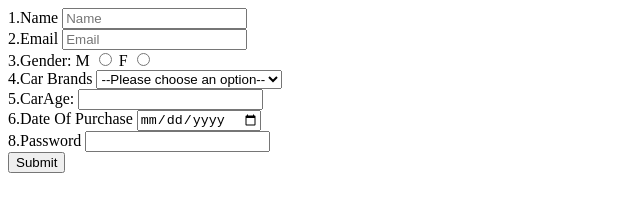
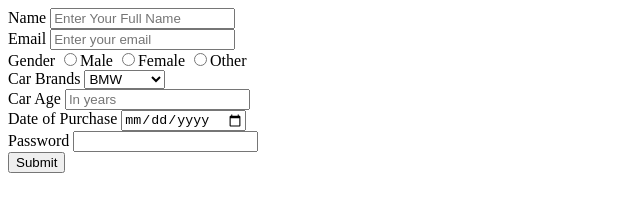
Before and after one commit to acciojob/car-insurance-form-sutrishnabhunia, a website: page main.html in a window 1280 px wide. Shown: the whole page, without its empty margins (0-640 px from the left). Drawn offline with Linux system fonts and the light colour scheme.

Commit message:
created a submission

```diff
--- a/main.html
+++ b/main.html
@@ -7,52 +7,105 @@
 </head>
 
 <body>
-	 <form id="my-form" method="post">
-				<div>
-			<label for="name">1.Name</label>
-			<input type="text" id="name" placeholder="Name" required>
-		</div>
-		<div>
-			<label for="email">2.Email</label>
-			<input type="email" id="email" placeholder="Email" required>
-		</div>
-		<div>
-				<!-- 3. -->
-			 <label for="gender">3.Gender:</label>
-			 <label for="gender_m">M</label>
-			  <input type="radio" id="gender_m" name="gender" required>
-			  <label for="gender">F</label>
-			  <input type="radio" id="gender_f" name="gender" required>
-		</div>
-		<div>
-			<label for="cars">4.Car Brands</label>
-			  <select name="cars" id="cars" required>
-				  <option value="" disabled selected>--Please choose an option--</option>
-				  <option>BMW</option>
-				  <option>Audi</option>
-				  <option>Mercedez</option>
-			  </select>
-		</div>
-		<div>
-			 <label for="Carage">5.CarAge:</label>
-			 <input type="number" id="Carage" min="0" required >
-		</div>
-		<div>
-			<label for="dop">6.Date Of Purchase</label>
-			<input type="date" id="dop" required>
-		</div>
-		<div>
-			 <label for="password">8.Password</label>
-			 <input type="password" id="password" required>
-		</div>
-		 <div>
-			<button type="submit">Submit</button>
-		</div>
-	</form>
 	<!-- the entire body must be written by student -->
     <script type="text/javascript" src="./script.js">
 </script>
+<!-- <div>
+      <form action="#" method="post" id="form">
+        <div>
+          <label for="name">Name</label>
+          <input type="text" name="name" id="name" />
+        </div>
 
+        <div>
+          <label for="email">Email</label>
+          <input type="email" name="email" id="email" />
+        </div>
+
+
+
+        <div>
+          <legend>Gender</legend>
+          <div>
+            <input type="radio" name="gender" id="gender" value="Male" />
+            <label for="gender">Male</label>
+
+          </div>
+
+          <div>
+          <input type="radio" name="gender" id="gender" value="Female" />
+          <label for="gender">Female</label>
+
+          </div>
+
+          <div>
+            <input type="radio" name="gender" id="gender" value="others" />
+            <label for="gender">Others</label>
+
+          </div>
+
+        </div>
+
+        <div>
+          <label for="cars">Car Brands</label>
+          <select name="carBrands" id="cars">
+            <option value="BMW">BMW</option>
+            <option value="Audi">Audi</option>
+            <option value="Mercedez">Mercedez</option>
+          </select>
+
+        </div>
+
+        <div>
+          <label for="carage">Car Age</label>
+          <input type="number" name="carage" id="carage" />
+        </div>
+
+        <div>
+            <label for="dop">Date of Purchase</label>
+            <input type="date" name="dop" id="dop" />
+          </div>
+
+          <div>
+            <label for="password">Password</label>
+            <input type="password" name="password" id="password" />
+          </div>
+
+          <button type="submit">Submit</button>
+
+      </form>
+    </div>
+	 -->
+	<form method="post">
+		<label for="name">Name</label>
+		<input type="text" id="name" placeholder="Enter Your Full Name" required>
+		<br>
+		<label for="email">Email</label>
+		<input type="email" id="email" placeholder="Enter your email" required>
+		<br>
+		<label for="gender">Gender</label>
+		<input type="radio" value="male" name="gender" required>Male
+		<input type="radio" value="female" name="gender" required>Female
+		<input type="radio" value="other" name="gender" required>Other
+		<br>
+		<label for="cars">Car Brands</label>
+		<select id="cars" required>
+			<option value="bmw">BMW</option>
+			<option value="audi">Audi</option>
+			<option value="mercedez">Mercedez</option>
+		</select>
+		<br>
+		<label for="carage">Car Age</label>
+		<input type="number" id="carage" placeholder="In years" required>
+		<br>
+		<label for="dop">Date of Purchase</label>
+		<input type="date" id="dop" required>
+		<br>
+		<label for="password">Password</label>
+		<input type="password" id="password" required>
+		<br>
+		<button type="submit">Submit</button>
+	</form>
 </body>
 
 </html>
```
